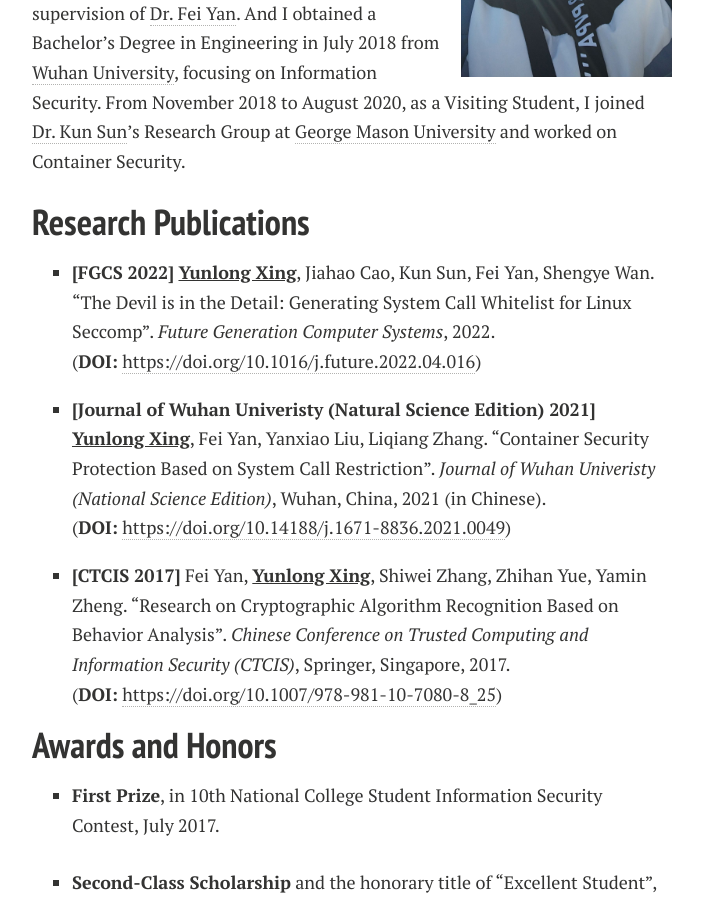
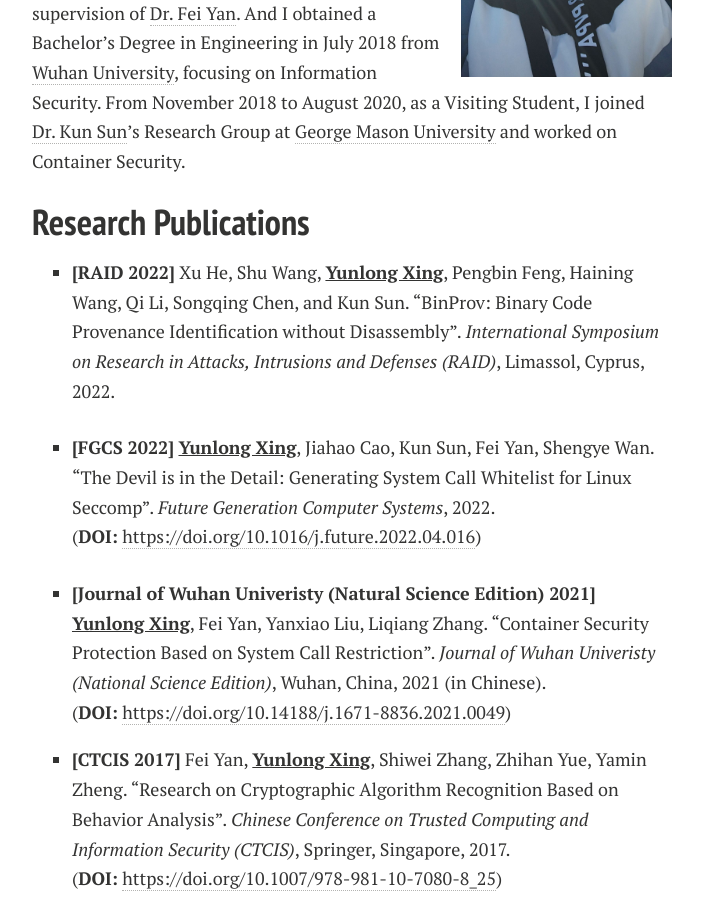
Before and after one commit to YunlongXing/HomePage, a Jekyll site: the page built from docs/index.md, in a window 1280 px wide and 900 px high, scrolled down 457 px. Shown: the whole window, without its empty margins (288-991 px from the left). Built offline with Jekyll 4.4.1, drawn with Linux system fonts in a browser that asks for light colours; nearby versions of some CDN libraries; a style sheet for code colours, icons or effects is not loaded; our own code applies the rules of GitHub Pages for plain Markdown files.

Commit message:
Update index.md

```diff
--- a/docs/index.md
+++ b/docs/index.md
@@ -16,6 +16,8 @@ Before that, I received a Master's Degree in Engineering in July 2021 at [Wuhan
 [Wuhan University]: https://en.whu.edu.cn/
 
 ## Research Publications
+
+* **[RAID 2022]** Xu He, Shu Wang, **<u>Yunlong Xing</u>**, Pengbin Feng, Haining Wang, Qi Li, Songqing Chen, and Kun Sun. "BinProv: Binary Code Provenance Identification without Disassembly". *International Symposium on Research in Attacks, Intrusions and Defenses (RAID)*, Limassol, Cyprus, 2022.
 
 * **[FGCS 2022]** **<u>Yunlong Xing</u>**, Jiahao Cao, Kun Sun, Fei Yan, Shengye Wan. "The Devil is in the Detail: Generating System Call Whitelist for Linux Seccomp". *Future Generation Computer Systems*, 2022.
 (**DOI:** [https://doi.org/10.1016/j.future.2022.04.016])
```
